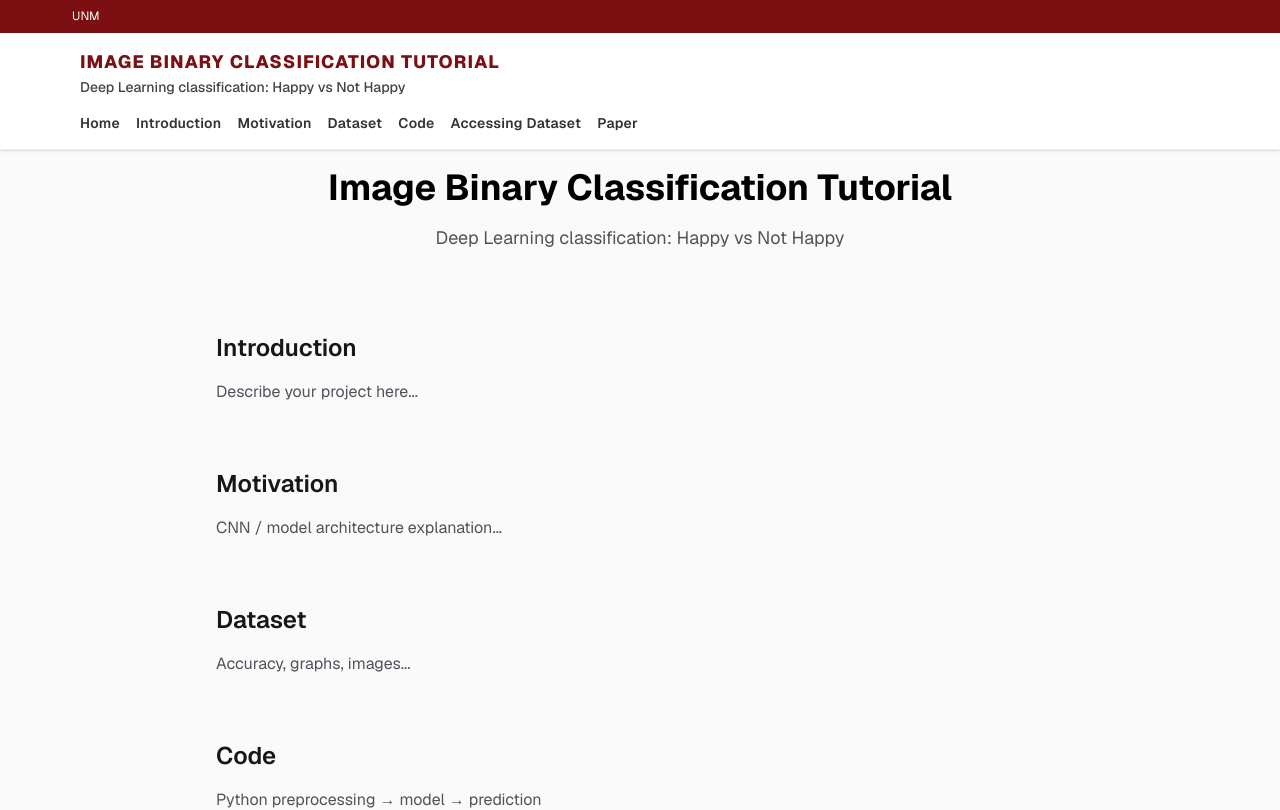
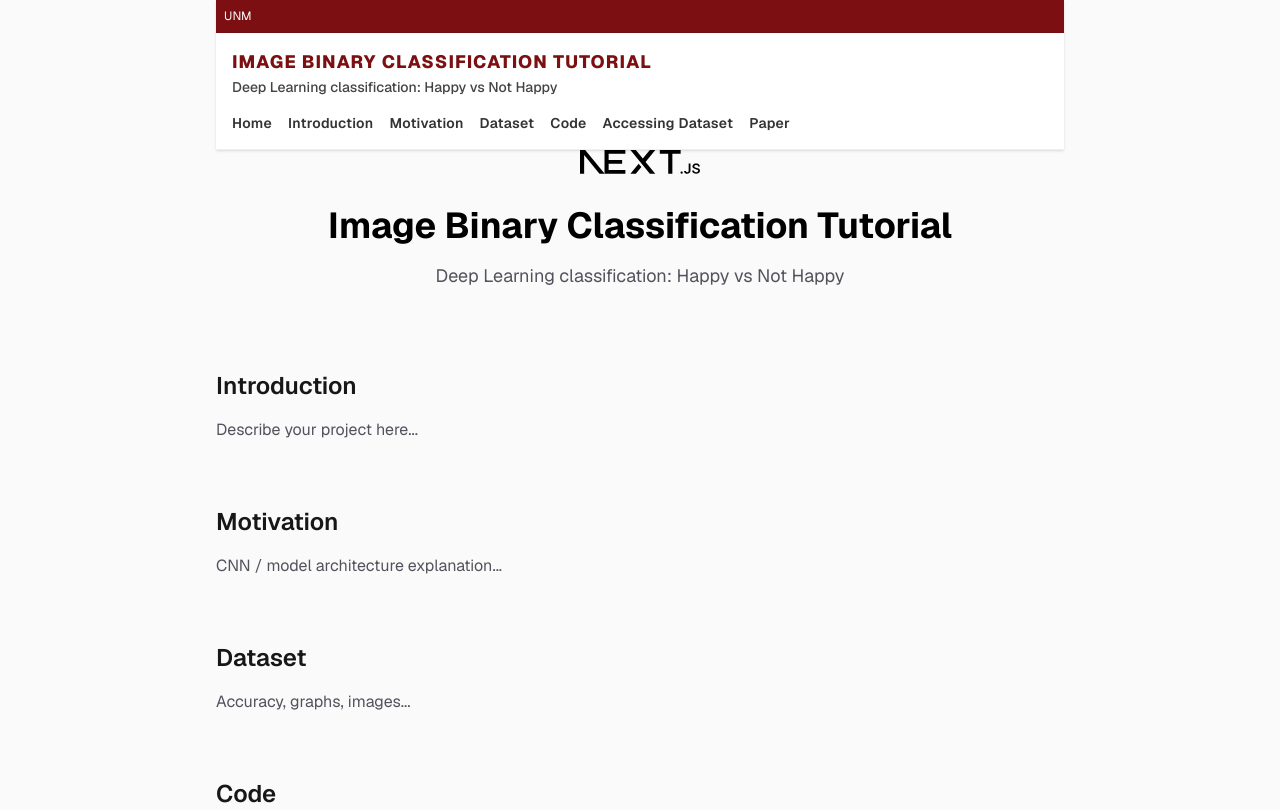
Before and after one commit to pepealania/image-processing-project-tutorial-deep-learning-happy-not-happy-classification, a Next.js app: page / in a window 1280 px wide. Shown: the top 810 px of the page. Built offline with nearby package versions, Linux system fonts and the light colour scheme.

Commit message:
main reorganized

```diff
--- a/src/app/globals.css
+++ b/src/app/globals.css
@@ -99,5 +99,5 @@ body {
   color: #444;
 }
 
-/* keep header above content spacing */
-main { padding-top: 112px; }
+/* remove fixed-header spacing when navbar is in page flow */
+main { padding-top: 0; }
--- a/src/app/page.tsx
+++ b/src/app/page.tsx
@@ -4,14 +4,8 @@ import Navbar from "@/components/Navbar";
 export default function Home() {
   return (
     <div className="flex flex-col min-h-screen bg-zinc-50 dark:bg-black font-sans">
-
-      {/* ✅ ADD NAVBAR */}
-      <div>
+      <main className="flex flex-1 w-full max-w-4xl flex-col mx-auto py-8 px-6">
         <Navbar />
-      </div>
-
-      <div>
-        <main className="flex flex-1 w-full max-w-4xl flex-col mx-auto py-24 px-6">
 
           {/* HOME */}
           <section id="home" className="text-center mb-20">
@@ -84,7 +78,6 @@ export default function Home() {
           </section>
 
         </main>
-      </div>
     </div>
   );
 }
--- a/src/components/Navbar.tsx
+++ b/src/components/Navbar.tsx
@@ -4,7 +4,7 @@ import Link from "next/link";
 
 export default function Navbar() {
   return (
-    <header className="lvh fixed top-0 left-0 w-full bg-white border-b shadow-sm z-50">
+    <header className="lvh bg-white border-b shadow-sm">
       {/* thin top strip with UNM link */}
       <div className="lvh-top text-xs text-zinc-600">
         <div className="max-w-6xl mx-auto flex items-center justify-start p-2">
```
